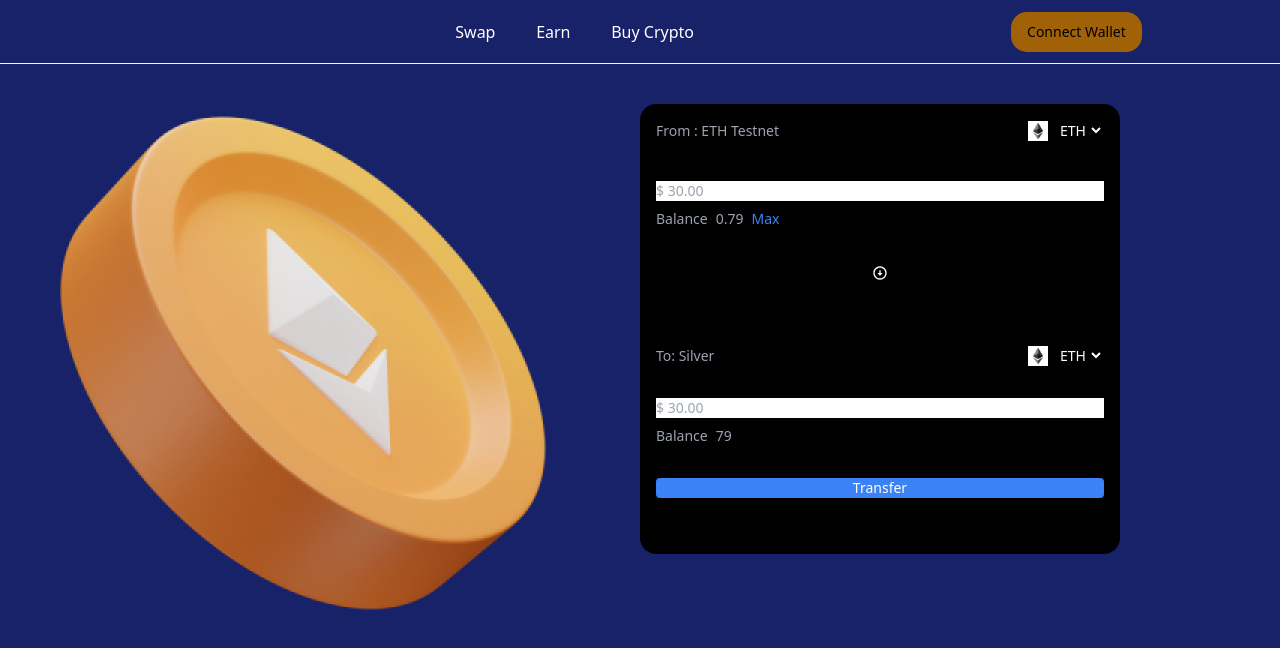
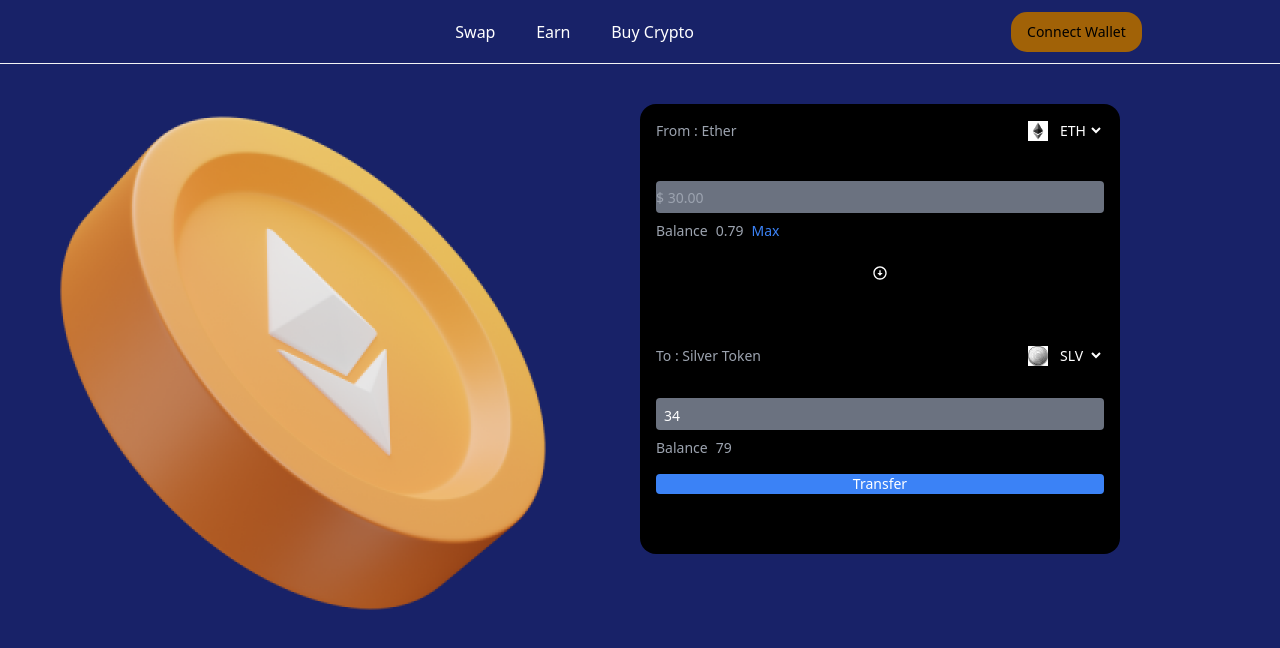
Before and after one commit to Ronexlemon/BlockBank-, a React (Vite) app in the folder client/: page / in a window 1280 px wide. Shown: the top 648 px of the page. Built offline with nearby package versions, Linux system fonts and the light colour scheme.

Commit message:
modify the symbol states

```diff
--- a/client/src/components/card.jsx
+++ b/client/src/components/card.jsx
@@ -11,7 +11,7 @@ const Card = () =>{
     const [symbolFrom, setSymbolFrom] = React.useState(0);
     const [symbolTo, setSymbolTO] = React.useState(0);
     const cryptos =[
-        'ETH','SLV','GLD'
+        'Ether','Gold Token','Silver Token'
     ]
     const defaultCryptos = cryptos[0];
     return(
@@ -20,7 +20,8 @@ const Card = () =>{
                 <div className=" text-sm  text-gray-400 rounded-2xl grid grid-row-3 gap-2 ">
                   <div className="flex justify-between  items-center m-4 ">
                     <div>
-                    <h5>From : ETH Testnet</h5>
+
+                    <h5>From : {(symbolFrom == 0)?cryptos[0] :(symbolFrom ==1)?cryptos[1]: cryptos[2] }</h5>
                     </div>
                     <div className="flex justify-end items-center gap-2">
 <span className="h-5 w-5"> {(symbolFrom == 0)?<img src={ethereum} alt="symbol"/>:(symbolFrom ==1)?<img src={gold} alt="symbol"/>: <img src={silver} alt="symbol"/> } </span>
@@ -35,7 +36,7 @@ const Card = () =>{
                   </div>
 
                   <div className=" flex flex-col gap-2 m-4">
-                  <input className="w-full "  type="text" placeholder="$ 30.00"/>
+                  <input className="w-full  rounded bg bg-gray-500 text-white h-8"  type="text" placeholder="$ 30.00"/>
                   <div className="flex justify-start gap-2">
                     <h5>Balance</h5>
                     <span>0.79</span>
@@ -50,16 +51,16 @@ const Card = () =>{
                 <div className=" text-sm  text-gray-400 rounded-2xl grid grid-row-4  ">
                   <div className="flex justify-between  items-center m-4 ">
                     <div>
-                    <h5>To: Silver</h5>
+                    <h5>To : {(symbolTo == 0)?cryptos[2] :(symbolTo ==1)?cryptos[1]: cryptos[0] }</h5>
                     </div>
                     <div className="flex justify-end items-center gap-2">
-                    <span className="h-5 w-5"> {(symbolTo == 0)?<img src={ethereum} alt="symbol"/>:(symbolTo ==1)?<img src={gold} alt="symbol"/>: <img src={silver} alt="symbol"/> } </span>
+                    <span className="h-5 w-5"> {(symbolTo == 0)?<img src={silver} alt="symbol"/>:(symbolTo ==1)?<img src={gold} alt="symbol"/>: <img src={ethereum} alt="symbol"/> } </span>
 
 <span><select className="bg-black text-white" value={symbolTo} onChange={(event) => setSymbolTO(event.target.value)}>
 
-<option value={0}>ETH</option>
+<option value={2}>ETH</option>
 <option value={1}>GLD</option>
-<option value={2}>SLV</option>
+<option value={0}>SLV</option>
             </select></span>
 
                   </div>
@@ -67,14 +68,15 @@ const Card = () =>{
                   </div>
 
                   <div className=" flex flex-col gap-2 m-4">
-                  <input className="w-full "  type="text" placeholder="$ 30.00"/>
+                  {/* <input className="w-full "  type="text" placeholder="$ 30.00"/>  */}
+                  <span className="bg-gray-500 text-white h-8 rounded"><h4 className="p-2">34</h4></span>
                   <div className="flex justify-start gap-2">
                     <h5>Balance</h5>
                     <span>79</span>
 
                   </div>
                   </div>
-                  <div className="text-white m-4">
+                  <div className="text-white ml-4 mr-4">
                     <button className="w-full bg-blue-500 rounded  ">Transfer</button>
 
                 </div>
```
